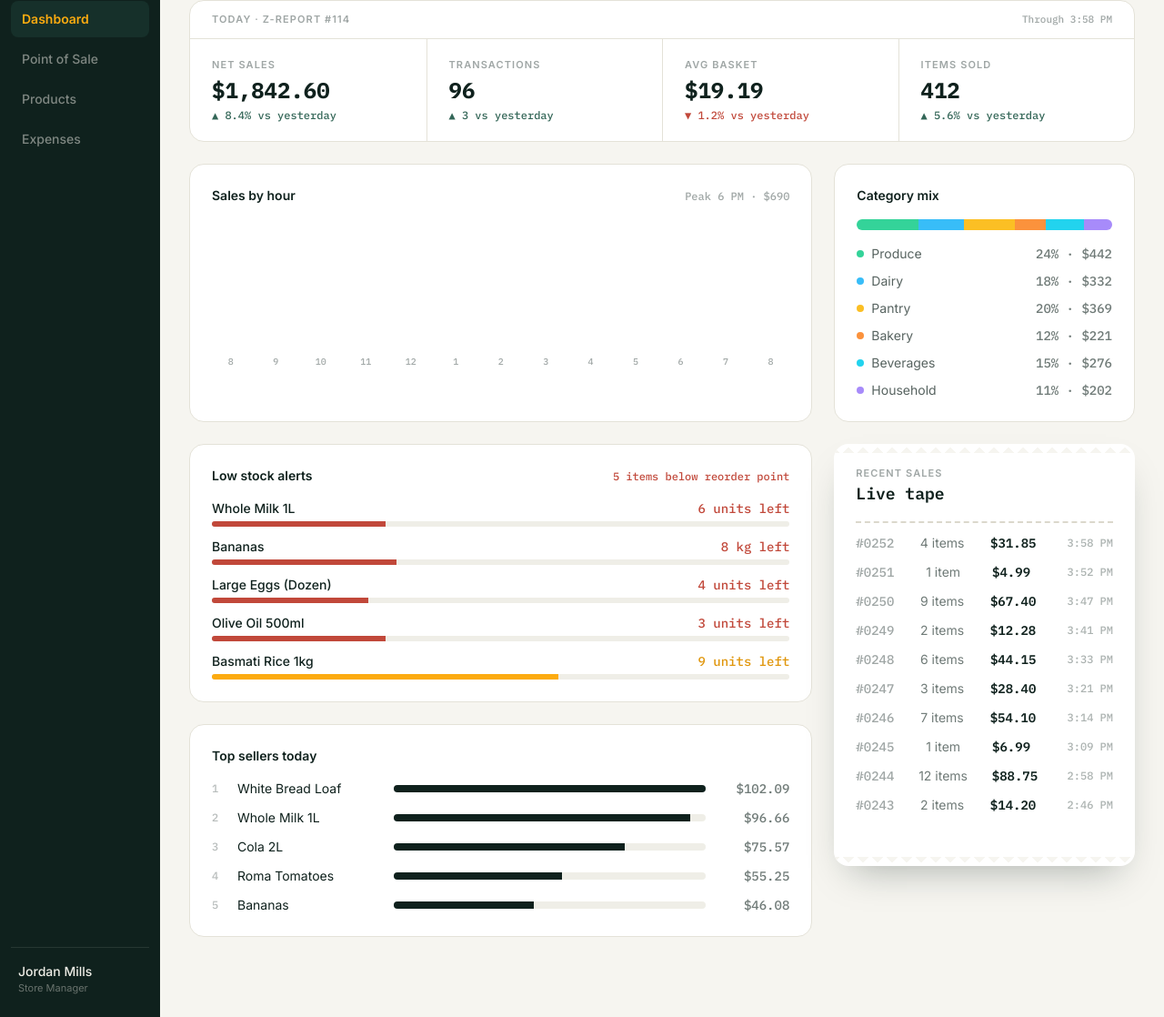
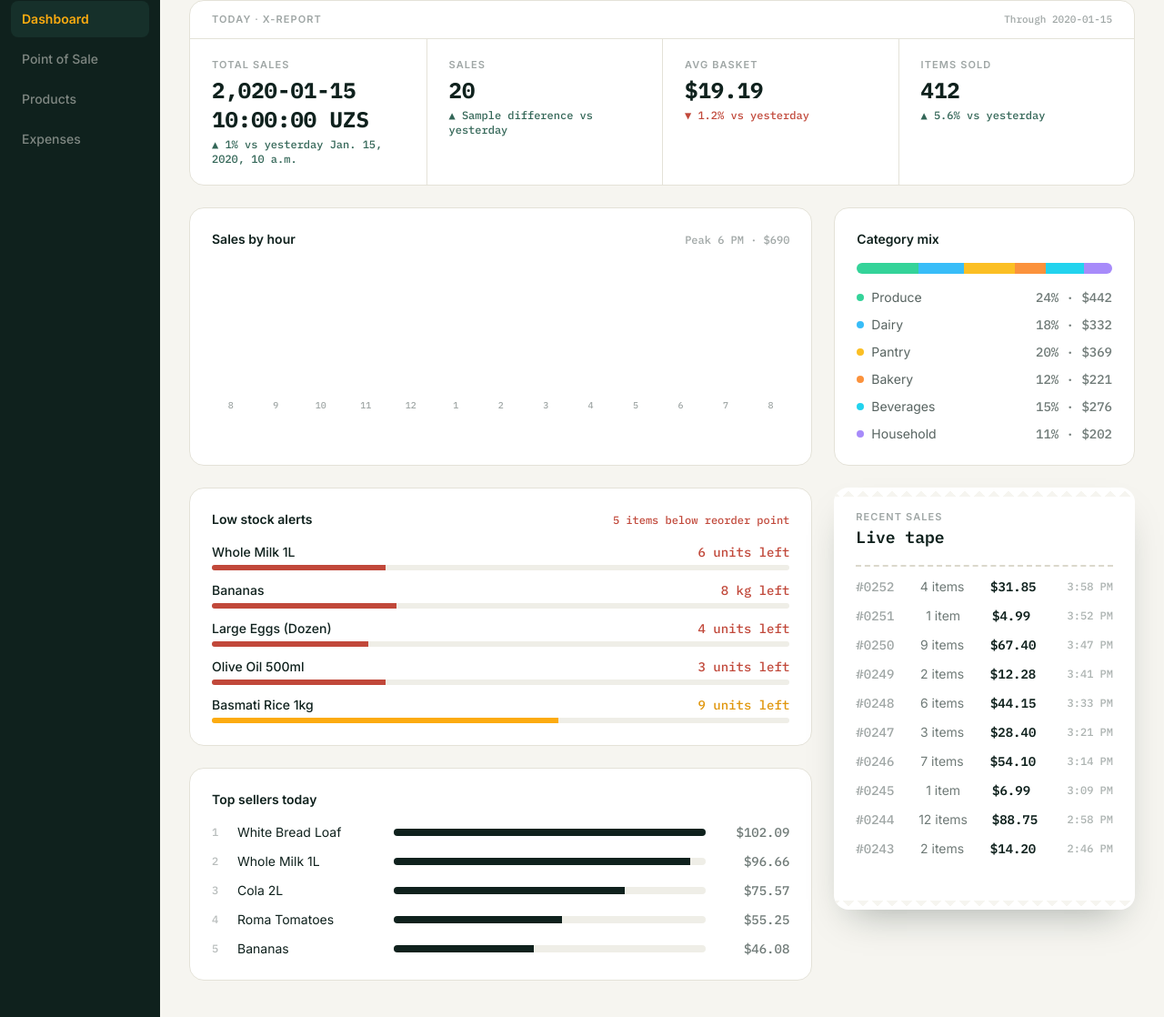
Before and after one commit to susmonali/zedpos, a Django app: template templates/dashboard.html in a window 1280 px wide. Shown: the part 94-1212 px from the top of the page at 91% size. Run offline with Django 5.2, Linux system fonts and the light colour scheme; data comes from the database, SQL or seed files in the repository; the template is opened without the code that fills it: values that come from a table or form of the project are taken from there, most other values are stand-ins (such as "Sample title", 1, 10 or a date in 2020); parts of the project's set-up code (start-up, migrations or seed data) failed here and were passed over; some libraries are stand-ins or nearby versions.

Commit message:
x-report on dashboard

```diff
--- a/pos/urls.py
+++ b/pos/urls.py
@@ -1,6 +1,7 @@
 from django.urls import path, include
-from .views import point_of_sale
+from .views import *
 
 urlpatterns = [
+    path('', dashboard, name="dashboard"),
     path('pos/', point_of_sale, name="pos"),
 ]
--- a/templates/dashboard.html
+++ b/templates/dashboard.html
@@ -1,4 +1,5 @@
 <!DOCTYPE html>
+{% load humanize %}
 <html lang="en">
 <head>
 <meta charset="UTF-8">
@@ -88,16 +89,12 @@
     </div>
 
     <nav class="flex flex-col gap-1">
-      <a href="dashboard.html" data-active="true"  class="nav-item px-3 py-2.5 rounded-lg text-sm font-semibold transition">Dashboard</a>
-      <a href="pos.html" data-active="false" class="nav-item px-3 py-2.5 rounded-lg text-sm font-medium text-paper-100/50 hover:text-paper-100 hover:bg-ink-800 transition">Point of Sale</a>
+      <a href="{% url 'dashboard' %}" data-active="true"  class="nav-item px-3 py-2.5 rounded-lg text-sm font-semibold transition">Dashboard</a>
+      <a href="{% url 'pos' %}" data-active="false" class="nav-item px-3 py-2.5 rounded-lg text-sm font-medium text-paper-100/50 hover:text-paper-100 hover:bg-ink-800 transition">Point of Sale</a>
       <a href="#" data-active="false" class="nav-item px-3 py-2.5 rounded-lg text-sm font-medium text-paper-100/50 hover:text-paper-100 hover:bg-ink-800 transition">Products</a>
       <a href="#" data-active="false" class="nav-item px-3 py-2.5 rounded-lg text-sm font-medium text-paper-100/50 hover:text-paper-100 hover:bg-ink-800 transition">Expenses</a>
     </nav>
 
-    <div class="mt-auto px-2 pt-4 border-t border-paper-100/10">
-      <p class="text-sm font-medium text-paper-100">Jordan Mills</p>
-      <p class="text-[11px] text-paper-100/40">Store Manager</p>
-    </div>
   </aside>
 
   <!-- ============ MAIN ============ -->
@@ -120,19 +117,19 @@
       <!-- Z-Report strip -->
       <div class="bg-white border border-paper-200 rounded-2xl overflow-hidden">
         <div class="px-6 py-3 border-b border-paper-200 flex items-center justify-between">
-          <p class="text-[11px] uppercase tracking-widest text-ink-900/40 font-semibold">Today · Z-Report #114</p>
-          <p class="text-[11px] font-mono text-ink-900/40">Through 3:58 PM</p>
+          <p class="text-[11px] uppercase tracking-widest text-ink-900/40 font-semibold">Today · X-Report</p>
+          <p class="text-[11px] font-mono text-ink-900/40">Through {{localtime}}</p>
         </div>
         <div class="grid grid-cols-2 sm:grid-cols-4">
           <div class="px-6 py-5">
-            <p class="text-[11px] uppercase tracking-widest text-ink-900/40 font-semibold">Net Sales</p>
-            <p class="font-mono text-2xl font-bold text-ink-900 mt-1">$1,842.60</p>
-            <p class="text-xs font-mono text-pine-600 mt-1">▲ 8.4% vs yesterday</p>
+            <p class="text-[11px] uppercase tracking-widest text-ink-900/40 font-semibold">Total Sales</p>
+            <p class="font-mono text-2xl font-bold text-ink-900 mt-1">{{today_sales_total | intcomma}} UZS</p>
+            <p class="text-xs font-mono text-pine-600 mt-1">▲ {{percentage_change}}% vs yesterday {{ localtime.time }}</p>
           </div>
           <div class="px-6 py-5 border-t sm:border-t-0 sm:border-l border-paper-200">
-            <p class="text-[11px] uppercase tracking-widest text-ink-900/40 font-semibold">Transactions</p>
-            <p class="font-mono text-2xl font-bold text-ink-900 mt-1">96</p>
-            <p class="text-xs font-mono text-pine-600 mt-1">▲ 3 vs yesterday</p>
+            <p class="text-[11px] uppercase tracking-widest text-ink-900/40 font-semibold">Sales</p>
+            <p class="font-mono text-2xl font-bold text-ink-900 mt-1">{{ today_sales.count }}</p>
+            <p class="text-xs font-mono text-pine-600 mt-1">▲ {{ difference }} vs yesterday</p>
           </div>
           <div class="px-6 py-5 border-t sm:border-t-0 sm:border-l border-paper-200">
             <p class="text-[11px] uppercase tracking-widest text-ink-900/40 font-semibold">Avg Basket</p>
```
Also changed, not shown: config/settings.py (+6 -1 lines), pos/views.py (+35 -3 lines).
